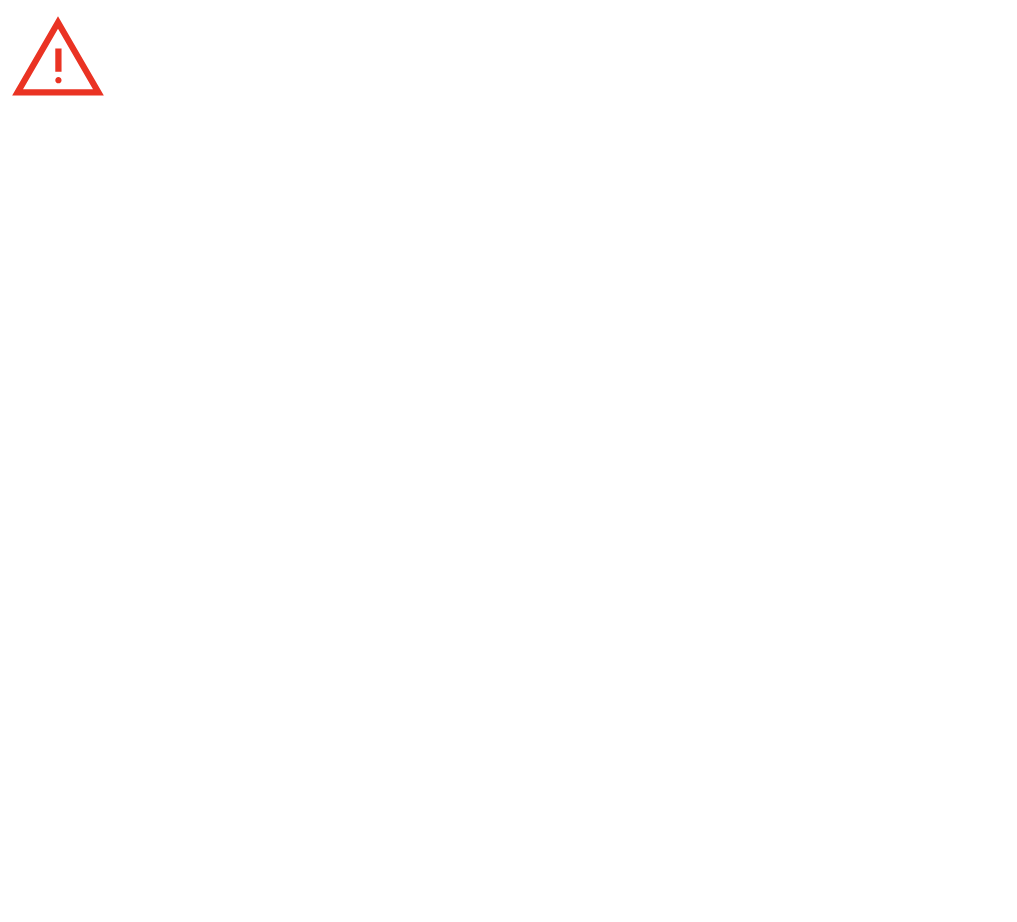
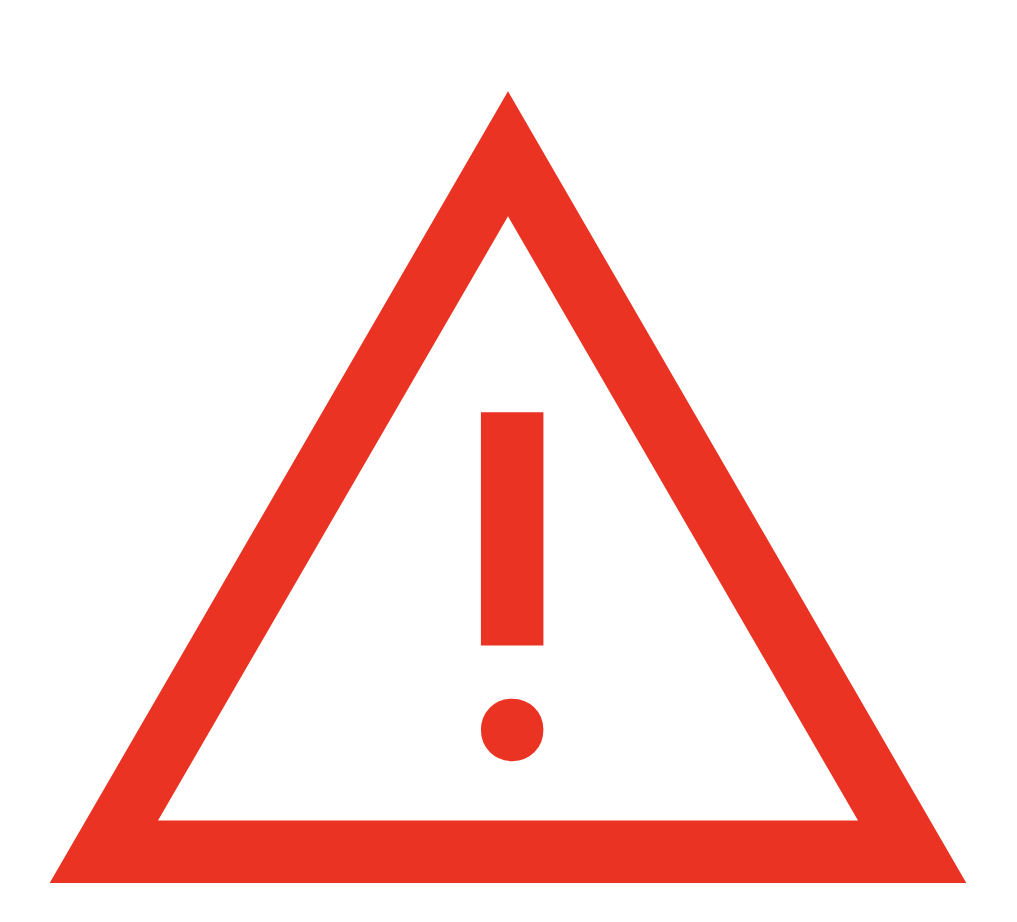
Before and after one commit to QuintinZong/QuintinZong.github.io, a plain HTML site: page pian.html in a window 1280 px wide. Shown: the whole page, without its empty margins (0-1017 px from the left). Before the commit the page ends 800 px from the top, so only its background shows below. Drawn offline with Linux system fonts and the light colour scheme.

Commit message:
Update pian.html

```diff
--- a/pian.html
+++ b/pian.html
@@ -1,4 +1,4 @@
 <!DOCTYPE html>
 <html data-bs-theme="dark" lang="zh-CN" class=""><head><style data-merge-styles="true"></style>
-<img src="warning_100dp_EA3323_FILL0_wght400_GRAD0_opsz48.svg" height=100 width=100>
+<div><img src="warning_100dp_EA3323_FILL0_wght400_GRAD0_opsz48.svg" height=1000 width=1000></img></div>
 </html>
```
